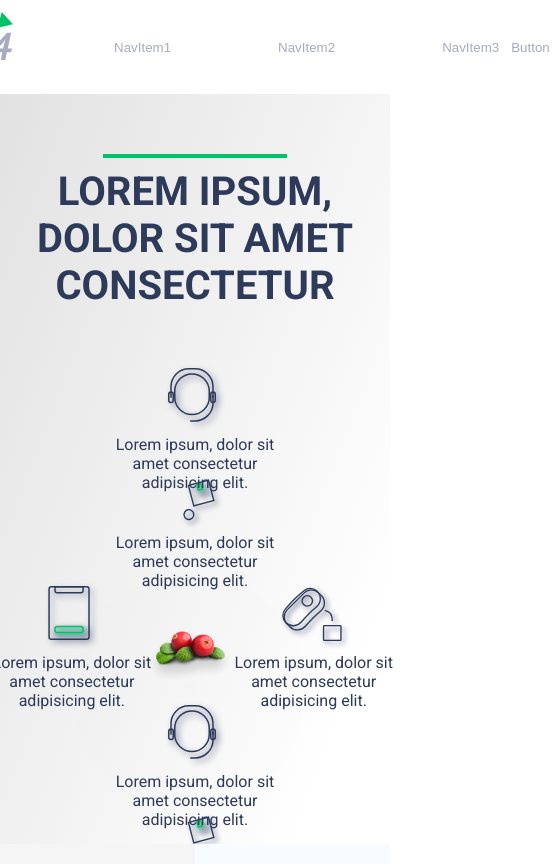
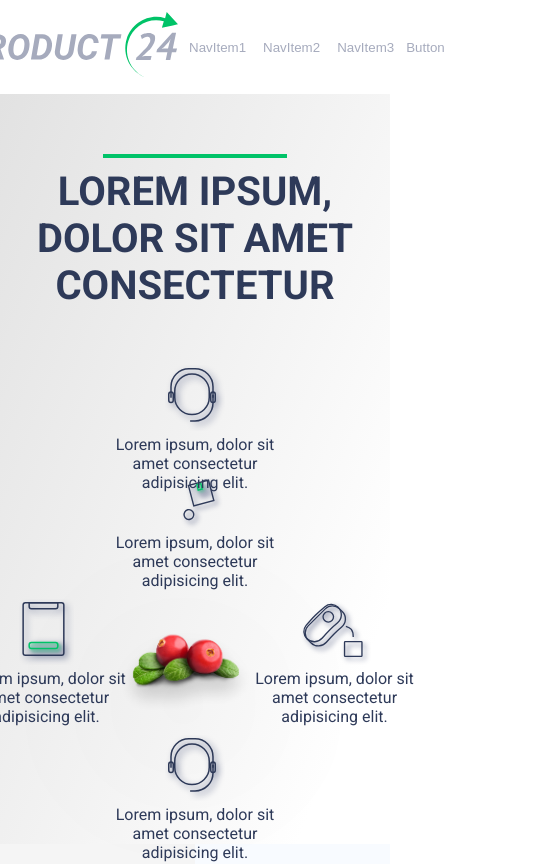
Before and after one commit to OmgDie/adaptive-layout, a React (Create React App) app: page / in a window 390 px wide. Shown: the top 864 px of the page, 556 px wide, since content can reach past the window. Built offline with nearby package versions, Linux system fonts and the light colour scheme.

Commit message:
add styles

```diff
--- a/src/styles/Main.css
+++ b/src/styles/Main.css
@@ -26,7 +26,7 @@
     }
     .pic {
         filter: drop-shadow(0px 40px 80px rgba(0, 0, 0, 0.16));
-        width: 24%;
+        width: 30%;
         margin-top: 80px;
         max-inline-size: 100%;
         block-size: auto;
@@ -54,13 +54,169 @@
     }
 }
 @media screen and (max-width: 1200px) {
-
+    main {
+        padding-top: 30px;
+        height: calc(100vh - 94px);
+        text-align: center;
+        background: linear-gradient(111.04deg, #E2E2E2 0.39%, rgba(255, 255, 255, 0) 86.46%);
+    }
+    .mainHeader {
+        display: flex;
+        justify-content: center;
+        font-family: 'Roboto', sans-serif;
+        font-style: normal;
+        font-weight: 700;
+        font-size: 40px;
+        line-height: 47px;
+        color: #2E3A59;
+    }
+    .line {
+        position: relative;
+        top: 30px;
+        display: block;
+        margin-left: auto;
+        margin-right: auto;
+        width: 184px;
+        border-bottom: 4px solid #00C368;
+    }
+    .pic {
+        filter: drop-shadow(0px 40px 80px rgba(0, 0, 0, 0.16));
+        width: 30%;
+        margin-top: 80px;
+        max-inline-size: 100%;
+        block-size: auto;
+    }
+    figure {
+        display: inline-flex;
+        justify-content: center;
+        width: 176px;
+    }
+    figcaption {
+        position: absolute;
+        margin-top: 70px;
+        width: 176px;
+        font-family: 'Roboto', sans-serif;
+        color: #2E3A59;
+    }
+    .secondStr {
+        display: flex;
+        justify-content: center;
+        align-items: center;
+    }
+    .svgPic {
+        max-inline-size: 100%;
+        block-size: auto;
+    }
 }
 @media screen and (max-width: 992px) {
-
+    main {
+        padding-top: 30px;
+        height: calc(100vh - 94px);
+        text-align: center;
+        background: linear-gradient(111.04deg, #E2E2E2 0.39%, rgba(255, 255, 255, 0) 86.46%);
+    }
+    .mainHeader {
+        display: flex;
+        justify-content: center;
+        font-family: 'Roboto', sans-serif;
+        font-style: normal;
+        font-weight: 700;
+        font-size: 40px;
+        line-height: 47px;
+        color: #2E3A59;
+    }
+    .line {
+        position: relative;
+        top: 30px;
+        display: block;
+        margin-left: auto;
+        margin-right: auto;
+        width: 184px;
+        border-bottom: 4px solid #00C368;
+    }
+    .pic {
+        filter: drop-shadow(0px 40px 80px rgba(0, 0, 0, 0.16));
+        width: 30%;
+        margin-top: 80px;
+        max-inline-size: 100%;
+        block-size: auto;
+    }
+    figure {
+        display: inline-flex;
+        justify-content: center;
+        width: 176px;
+    }
+    figcaption {
+        position: absolute;
+        margin-top: 70px;
+        width: 176px;
+        font-family: 'Roboto', sans-serif;
+        color: #2E3A59;
+    }
+    .secondStr {
+        display: flex;
+        justify-content: center;
+        align-items: center;
+    }
+    .svgPic {
+        max-inline-size: 100%;
+        block-size: auto;
+    }
 }
 @media screen and (max-width: 768px) {
-
+    main {
+        padding-top: 30px;
+        height: calc(100vh - 94px);
+        text-align: center;
+        background: linear-gradient(111.04deg, #E2E2E2 0.39%, rgba(255, 255, 255, 0) 86.46%);
+    }
+    .mainHeader {
+        display: flex;
+        justify-content: center;
+        font-family: 'Roboto', sans-serif;
+        font-style: normal;
+        font-weight: 700;
+        font-size: 40px;
+        line-height: 47px;
+        color: #2E3A59;
+    }
+    .line {
+        position: relative;
+        top: 30px;
+        display: block;
+        margin-left: auto;
+        margin-right: auto;
+        width: 184px;
+        border-bottom: 4px solid #00C368;
+    }
+    .pic {
+        filter: drop-shadow(0px 40px 80px rgba(0, 0, 0, 0.16));
+        width: 37%;
+        margin-top: 80px;
+        max-inline-size: 100%;
+        block-size: auto;
+    }
+    figure {
+        display: inline-flex;
+        justify-content: center;
+        width: 176px;
+    }
+    figcaption {
+        position: absolute;
+        margin-top: 70px;
+        width: 176px;
+        font-family: 'Roboto', sans-serif;
+        color: #2E3A59;
+    }
+    .secondStr {
+        display: flex;
+        justify-content: center;
+        align-items: center;
+    }
+    .svgPic {
+        max-inline-size: 100%;
+        block-size: auto;
+    }
 }
 @media screen and (max-width: 576px) and (min-width: 320px) {
 
--- a/src/styles/NavBar.css
+++ b/src/styles/NavBar.css
@@ -56,14 +56,176 @@
     }
 }
 @media screen and (max-width: 1200px) {
-
+    *,*::before,*::after {
+        box-sizing: border-box;
+    }
+    nav {
+        display: flex;
+        align-items: center;
+        justify-content: center;
+        color: #A6ABBD;
+    }
+    .navName {
+        cursor: pointer;
+        padding-left: 47px;
+        padding-top: 12px;
+        padding-bottom: 12px;
+    }
+    img {
+        height: 66px;
+    }
+    .navItem {
+        border: none;
+        background: transparent;
+        width: 110px;
+        height: 30px;
+        margin-left: 95px;
+        color: #A6ABBD;
+    }
+    .navItem:hover {
+        cursor: pointer;
+        transition: 0.3s;
+        color: white;
+        width: 110px;
+        height: 30px;
+        background: #00C368;
+        box-shadow: 0px 8px 16px rgba(0, 195, 104, 0.4);
+        border-radius: 8px;
+    }
+    .exit {
+        width: 110px;
+        height: 30px;
+        border: none;
+        background: transparent;
+        margin-left: auto;
+        margin-right: 84px;
+        color: #A6ABBD;
+    }
+    .exit:hover {
+        cursor: pointer;
+        transition: 0.3s;
+        width: 110px;
+        height: 30px;
+        color: white;
+        background: #00C368;
+        box-shadow: 0px 8px 16px rgba(0, 195, 104, 0.4);
+        border-radius: 8px;
+    }
 }
 @media screen and (max-width: 992px) {
-
+    *,*::before,*::after {
+        box-sizing: border-box;
+    }
+    nav {
+        display: flex;
+        align-items: center;
+        justify-content: center;
+        color: #A6ABBD;
+    }
+    .navName {
+        cursor: pointer;
+        padding-left: 47px;
+        padding-top: 12px;
+        padding-bottom: 12px;
+    }
+    img {
+        height: 66px;
+    }
+    .navItem {
+        border: none;
+        background: transparent;
+        width: 110px;
+        height: 30px;
+        margin-left: 35px;
+        color: #A6ABBD;
+    }
+    .navItem:hover {
+        cursor: pointer;
+        transition: 0.3s;
+        color: white;
+        width: 110px;
+        height: 30px;
+        background: #00C368;
+        box-shadow: 0px 8px 16px rgba(0, 195, 104, 0.4);
+        border-radius: 8px;
+    }
+    .exit {
+        width: 110px;
+        height: 30px;
+        border: none;
+        background: transparent;
+        margin-left: auto;
+        margin-right: 84px;
+        color: #A6ABBD;
+    }
+    .exit:hover {
+        cursor: pointer;
+        transition: 0.3s;
+        width: 110px;
+        height: 30px;
+        color: white;
+        background: #00C368;
+        box-shadow: 0px 8px 16px rgba(0, 195, 104, 0.4);
+        border-radius: 8px;
+    }
 }
 
 @media screen and (max-width: 768px) {
-
+    *,*::before,*::after {
+        box-sizing: border-box;
+    }
+    nav {
+        display: flex;
+        align-items: center;
+        justify-content: center;
+        color: #A6ABBD;
+    }
+    .navName {
+        cursor: pointer;
+        padding-left: 47px;
+        padding-top: 12px;
+        padding-bottom: 12px;
+    }
+    img {
+        height: 66px;
+    }
+    .navItem {
+        border: none;
+        background: transparent;
+        width: 110px;
+        height: 30px;
+        margin-left: 5px;
+        color: #A6ABBD;
+    }
+    .navItem:hover {
+        cursor: pointer;
+        transition: 0.3s;
+        color: white;
+        width: 110px;
+        height: 30px;
+        background: #00C368;
+        box-shadow: 0px 8px 16px rgba(0, 195, 104, 0.4);
+        border-radius: 8px;
+    }
+    .exit {
+        width: 110px;
+        height: 30px;
+        border: none;
+        background: transparent;
+        margin-left: auto;
+        margin-right: 24px;
+        color: #A6ABBD;
+    }
+    .exit:hover {
+        cursor: pointer;
+        transition: 0.3s;
+        width: 110px;
+        height: 30px;
+        color: white;
+        background: #00C368;
+        box-shadow: 0px 8px 16px rgba(0, 195, 104, 0.4);
+        border-radius: 8px;
+    }
 }
 
 @media screen and (max-width: 576px) and (min-width: 320px) {
```
